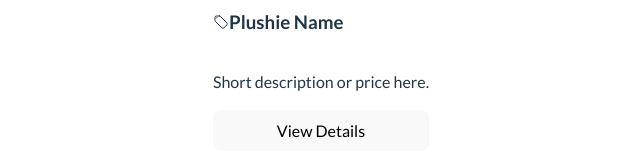
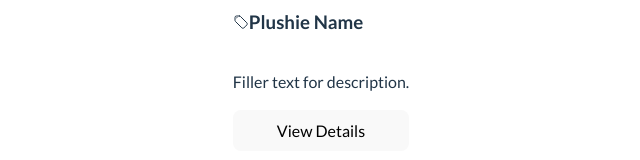
Before and after one commit to MichaelKema/Plushly, a React (Vite) app in the folder frontend/: page / in a window 1280 px wide. Shown: the part 271-431 px from the top of the page, without its empty margins (319-959 px from the left). Built offline with nearby package versions, Linux system fonts and the light colour scheme.

Commit message:
minor tweaks and updates

```diff
--- a/frontend/src/App.jsx
+++ b/frontend/src/App.jsx
@@ -61,7 +61,7 @@ export default function App() {
                   </div>
 
                   <p className="mt-2 text-gray-600 dark:text-gray-300 text-sm">
-                    Short description or price here.
+                    Filler text for description.
                   </p>
                   <button className="mt-4 w-full px-3 py-2 bg-primary-500 text-white rounded-lg hover:bg-primary-600">
                     View Details
```
